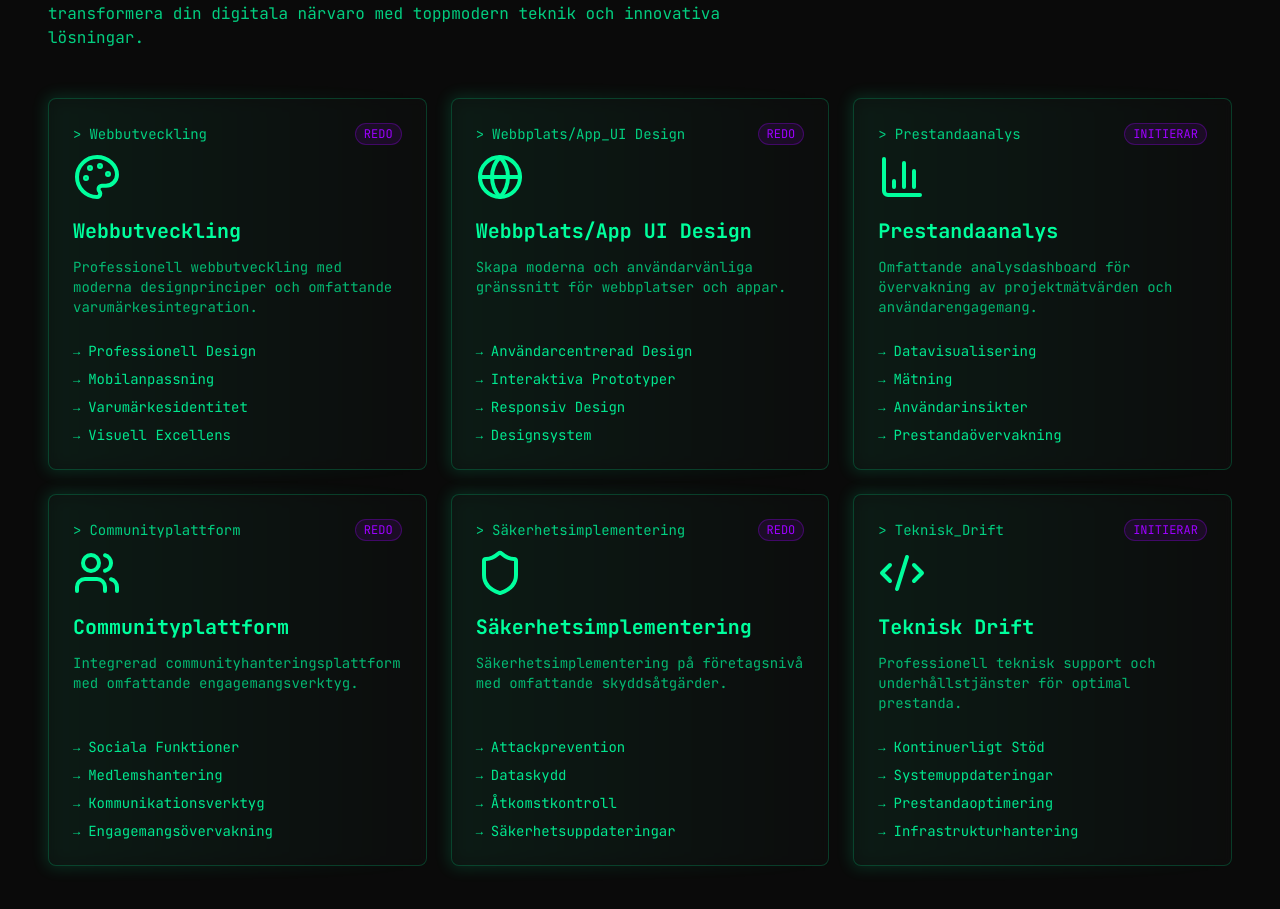
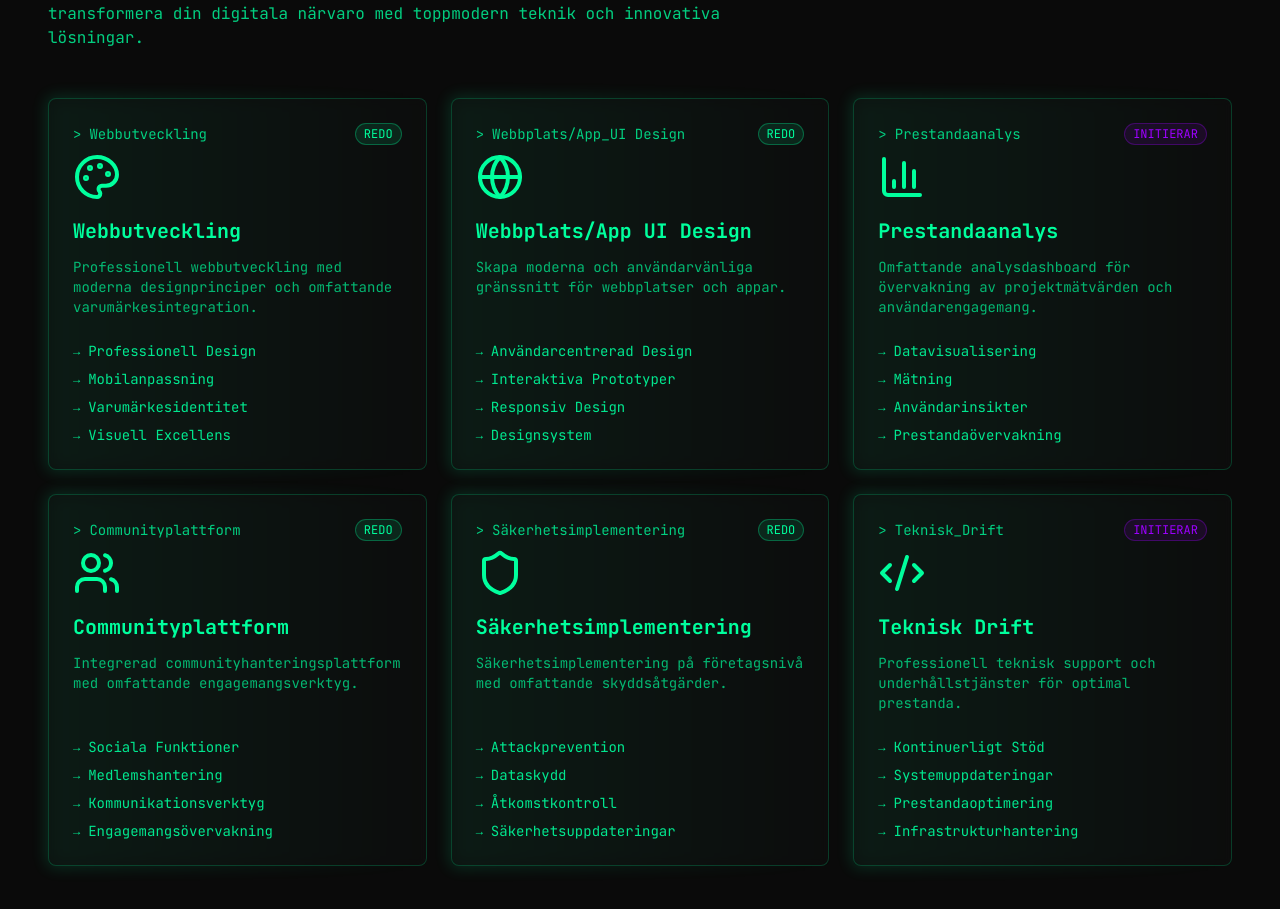
Before and after one commit to aki0010/echo-website-creation, a React (Vite) app: page / in a window 1280 px wide. Shown: the part 1086-1995 px from the top of the page. Built offline with nearby package versions, Linux system fonts and the light colour scheme.

Commit message:
Fix type error in Services.tsx
The `Services.tsx` file contained a type error where the `status` property was not assignable to the expected type.  This commit addresses the type mismatch.

```diff
--- a/src/components/ServiceCard.tsx
+++ b/src/components/ServiceCard.tsx
@@ -9,7 +9,7 @@ interface ServiceCardProps {
   title: string;
   type: 'website' | 'web3' | 'analytics' | 'community' | 'security' | 'technical';
   description: string;
-  status: 'READY' | 'INITIALIZING';
+  status: 'REDO' | 'INITIERAR';
   features: ServiceFeature[];
 }
 
@@ -35,7 +35,7 @@ const ServiceCard = ({ title, type, description, status, features }: ServiceCard
             <span className="font-mono">{title.replace(' ', '_')}</span>
           </div>
           <div className={`px-2 py-0.5 rounded-full text-xs border ${
-            status === 'READY'
+            status === 'REDO'
               ? 'border-neon-green/30 bg-neon-green/10 text-neon-green'
               : 'border-neon-purple/30 bg-neon-purple/10 text-neon-purple'
           }`}>
```
